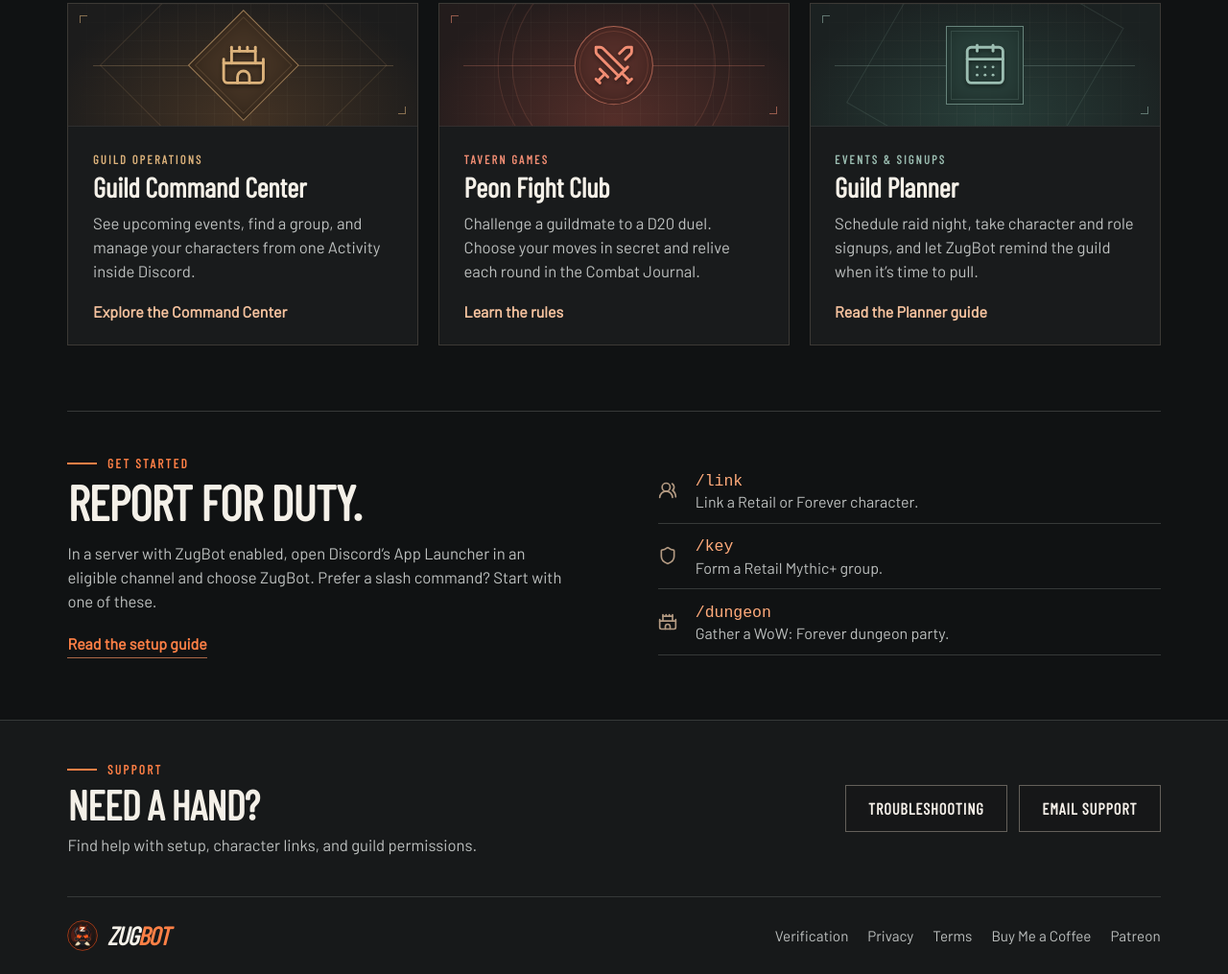
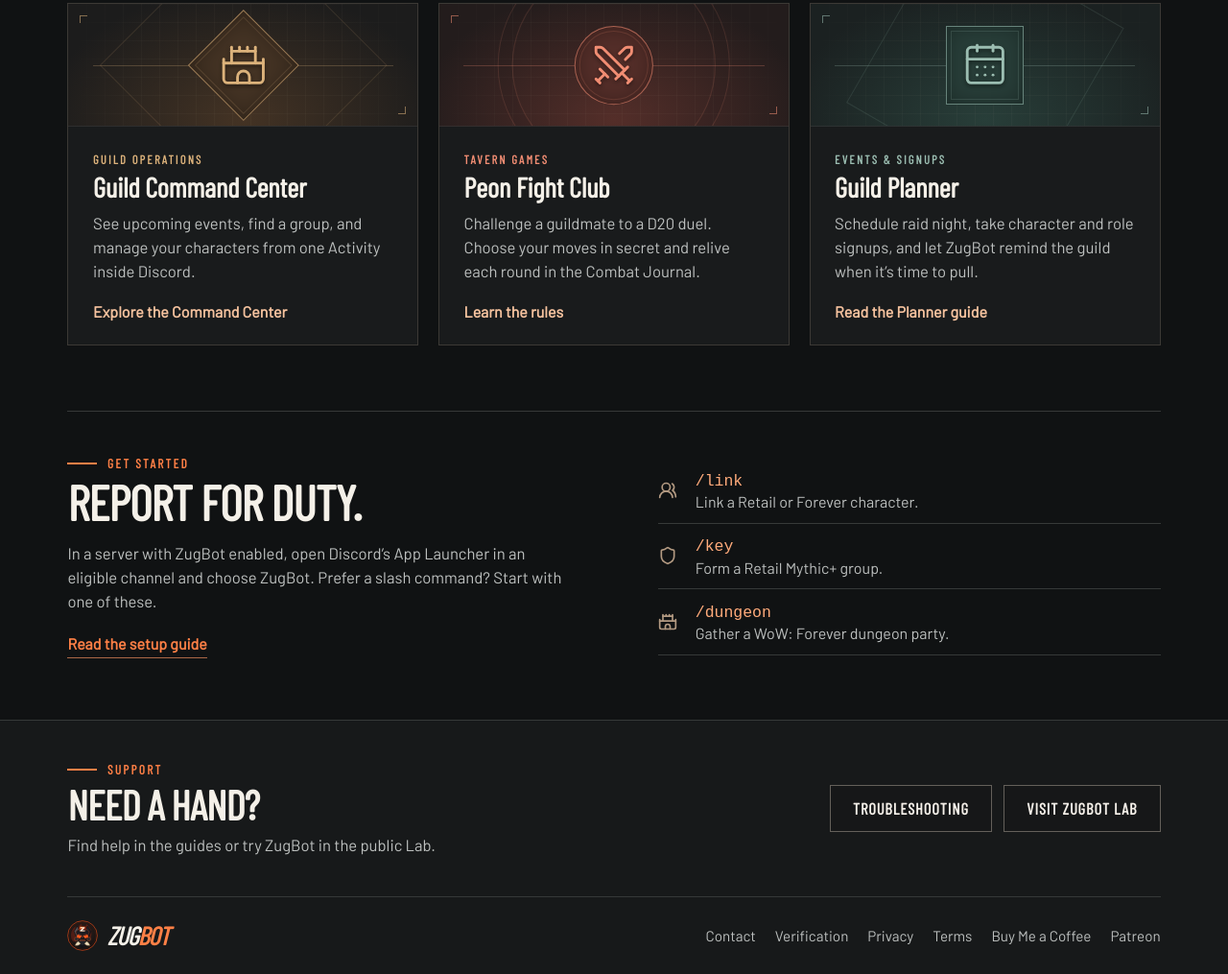
Before and after one commit to sthorne80/zugbot-site, an Astro site in the folder homepage/: page / in a window 1280 px wide. Shown: the part 795-1810 px from the top of the page at 96% size. Built offline with nearby package versions, Linux system fonts and the light colour scheme; Astro itself is replaced by a stand-in of ours.

Commit message:
Use the verified ZugBot Lab invitation in the support section

```diff
--- a/homepage/src/pages/index.astro
+++ b/homepage/src/pages/index.astro
@@ -129,13 +129,13 @@ const features = [
     <footer id="support">
       <div class="wrap support-row">
         <div><p class="kicker"><span class="marker" aria-hidden="true"></span>Support</p><h2 id="support-title">Need a hand?</h2>
-        <p>Find help with setup, character links, and guild permissions.</p></div>
-        <div class="actions"><a class="button secondary" href="/troubleshooting/">Troubleshooting</a><a class="button secondary" href="mailto:support@zugbot.net">Email support</a></div>
+        <p>Find help in the guides or try ZugBot in the public Lab.</p></div>
+        <div class="actions"><a class="button secondary" href="/troubleshooting/">Troubleshooting</a><a class="button secondary" href="https://discord.gg/DYJHceHZy">Visit ZugBot Lab</a></div>
       </div>
       <div class="wrap footer-bottom">
         <a class="wordmark" href="/" aria-label="ZugBot home"><img src={emblem} width="32" height="32" alt="" />ZUG<span>BOT</span></a>
         <nav aria-label="Support and policies">
-          <a href="/verification/">Verification</a><a href="/privacy/">Privacy</a><a href="/terms/">Terms</a>
+          <a href="mailto:support@zugbot.net">Contact</a><a href="/verification/">Verification</a><a href="/privacy/">Privacy</a><a href="/terms/">Terms</a>
           <a href="https://buymeacoffee.com/ZugBot">Buy Me a Coffee</a><a href="https://patreon.com/ZugBot">Patreon</a>
         </nav>
       </div>
```
Also changed, not shown: homepage/README.md.
